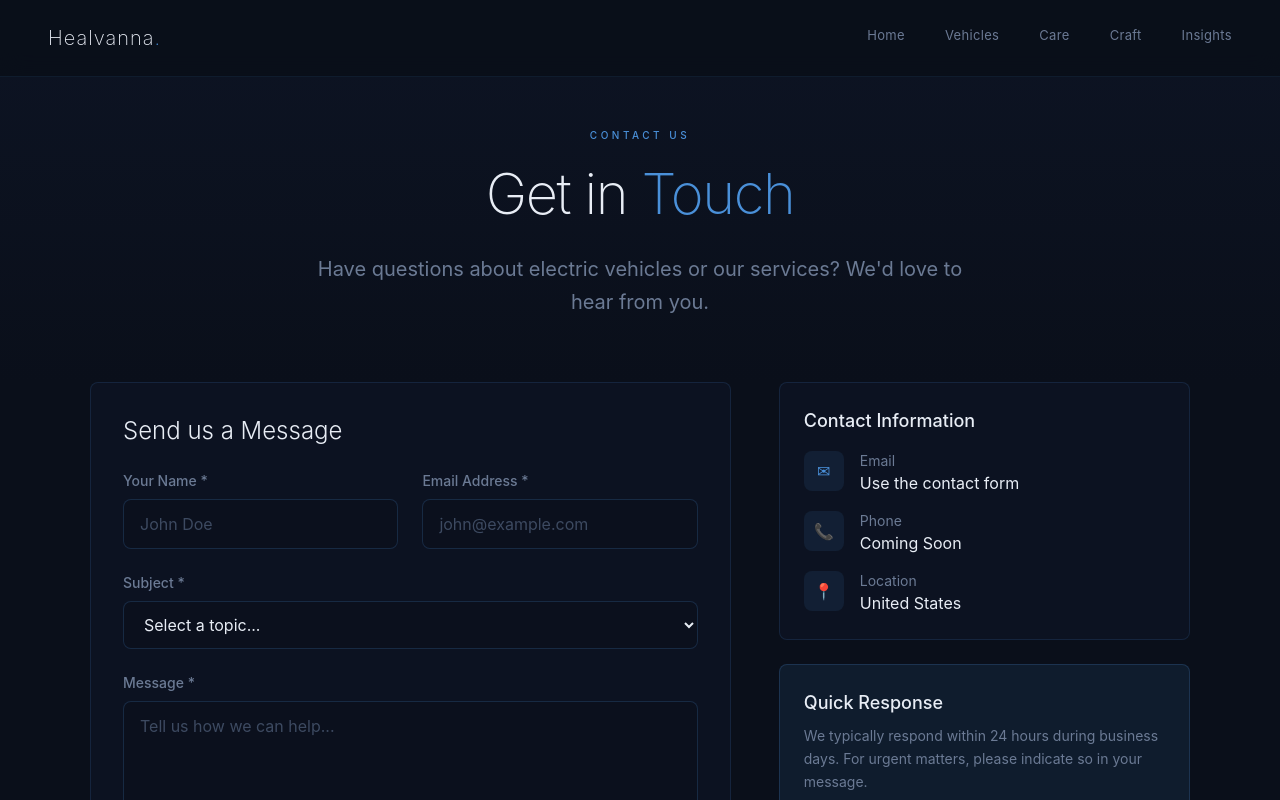
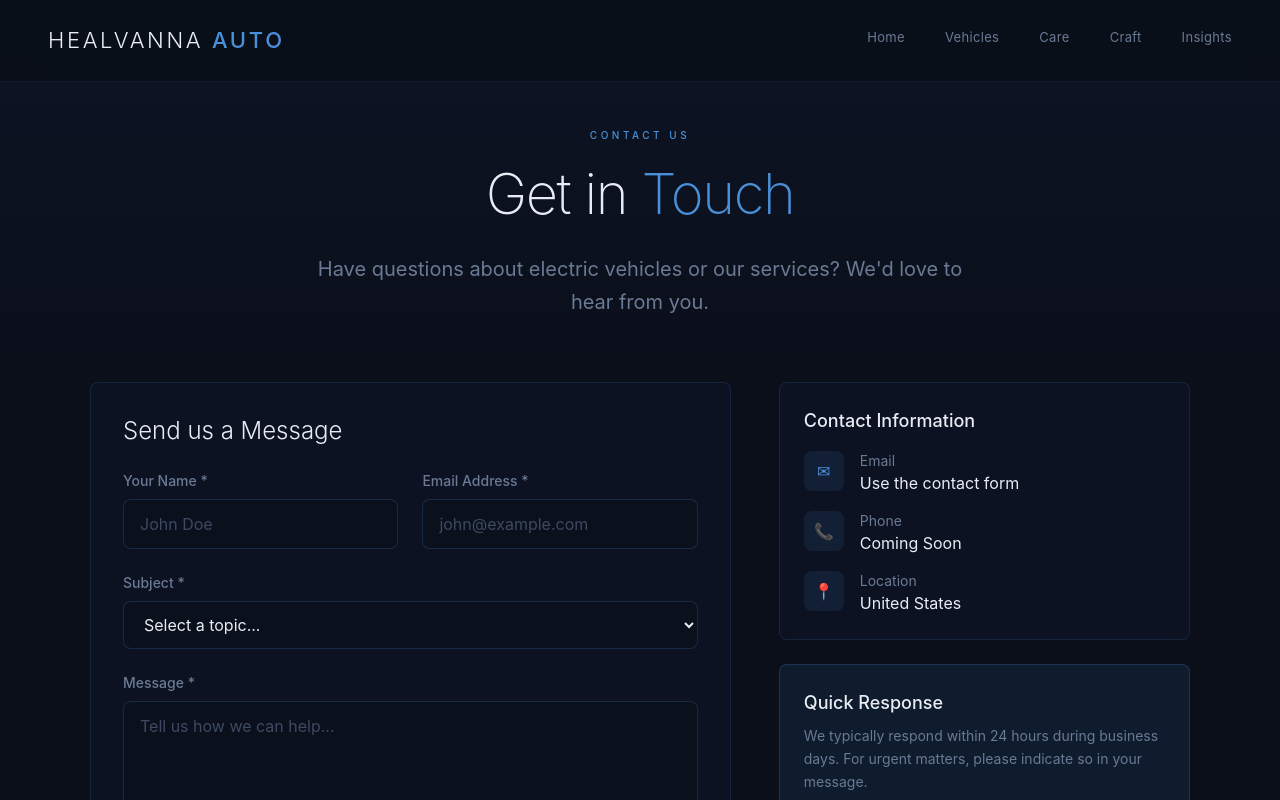
Before and after one commit to primary83/healvanna-auto, a Next.js app: page /contact in a window 1280 px wide. Shown: the top 800 px of the page. Built offline with nearby package versions, Linux system fonts and the light colour scheme.

Commit message:
Fix Contact page logo to match site branding

```diff
--- a/app/contact/page.tsx
+++ b/app/contact/page.tsx
@@ -49,7 +49,7 @@ export default function ContactPage() {
     <div className="min-h-screen bg-[#0a0f1a] text-[#e8edf5]">
       {/* Navigation - Matches rest of site */}
       <nav className="fixed top-0 left-0 right-0 z-50 px-12 py-6 flex justify-between items-center bg-[rgba(10,15,26,0.95)] backdrop-blur-md border-b border-[rgba(74,144,217,0.1)]">
-        <Link href="/" className="text-xl tracking-wider font-extralight">Healvanna<span className="text-[#4a90d9]">.</span></Link>
+        <Link href="/" className="text-[22px] font-light tracking-[0.12em]">HEALVANNA <span className="text-[#4a90d9] font-medium">AUTO</span></Link>
         <div className="flex gap-10">
           {[
             { name: "Home", href: "/" },
```
Also changed, not shown: 1 other file (tests, documents, lock files or other folders).
